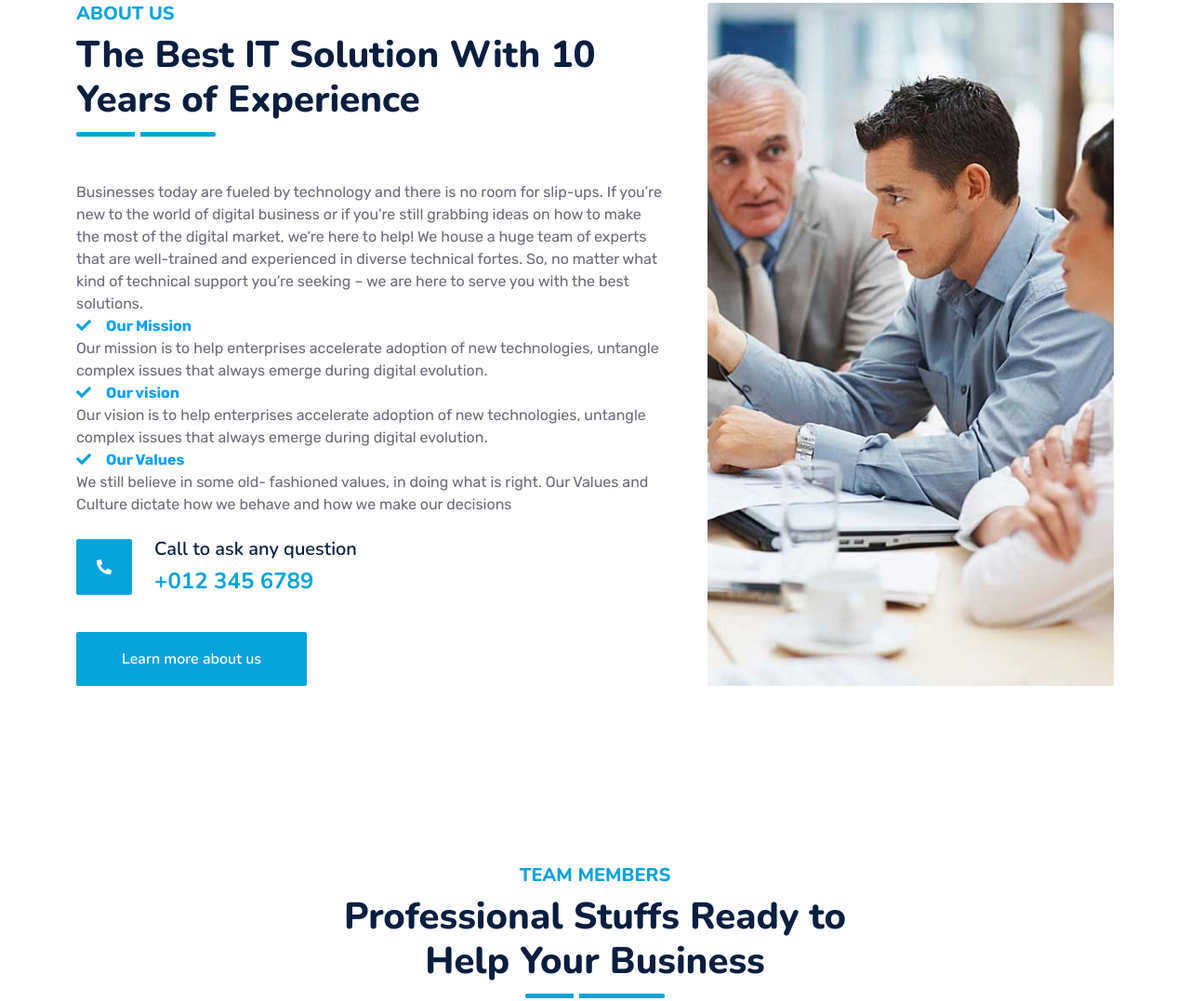
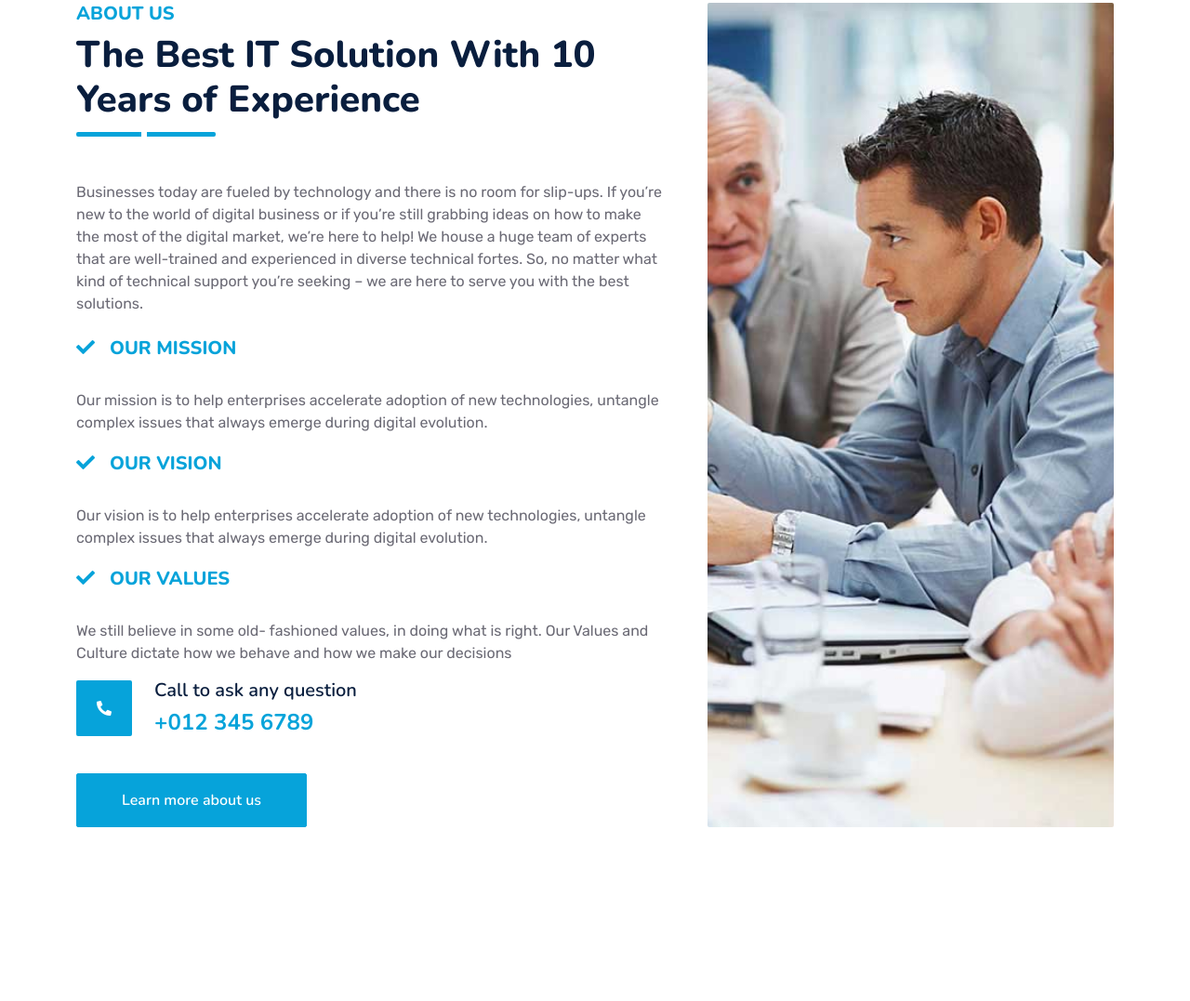
Before and after one commit to CodewithShahriar/techno-lab, a plain HTML site: page about.html in a window 1280 px wide. Shown: the part 616-1693 px from the top of the page at 93% size. Drawn offline with nearby package versions, Linux system fonts and the light colour scheme.

Commit message:
about section fixx

```diff
--- a/about.html
+++ b/about.html
@@ -146,19 +146,19 @@
                     <p class="mb-4">Businesses today are fueled by technology and there is no room for slip-ups. If you’re new to the world of digital business or if you’re still grabbing ideas on how to make the most of the digital market, we’re here to help!
 
                         We house a huge team of experts that are well-trained and experienced in diverse technical fortes. So, no matter what kind of technical support you’re seeking – we are here to serve you with the best solutions. <br>
-                        <i class="fa fa-check text-primary me-3"></i><span style="color: rgb(0, 162, 255); font-weight: bold;" >Our Mission</span> <br>
+                        <h5 class="fw-bold text-primary text-uppercase"><i class="fa fa-check text-primary me-3"></i>Our Mission</h5> <br>
                         Our mission is to help
                         enterprises accelerate adoption
                         of new technologies, untangle
                         complex issues that always
                         emerge during digital evolution. <br>
-                        <i class="fa fa-check text-primary me-3"></i><span style="color: rgb(0, 162, 255); font-weight: bold;" >Our vision</span> <br>
+                        <h5 class="fw-bold text-primary text-uppercase" style="padding-top: 20px;"><i class="fa fa-check text-primary me-3"></i>Our Vision</h5> <br>
                         Our vision is to help enterprises
                         accelerate adoption of new
                         technologies, untangle complex
                         issues that always emerge during
                         digital evolution. <br>
-                        <i class="fa fa-check text-primary me-3"></i><span style="color: rgb(0, 162, 255); font-weight: bold;" >Our Values</span> <br>
+                        <h5 class="fw-bold text-primary text-uppercase" style="padding-top: 20px;"><i class="fa fa-check text-primary me-3"></i>Our values</h5> <br>
 
                         We still believe in some old-
                         fashioned values, in doing what
```
